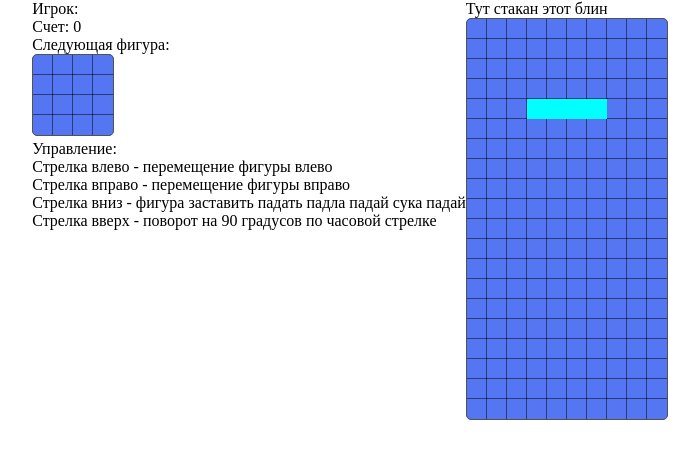
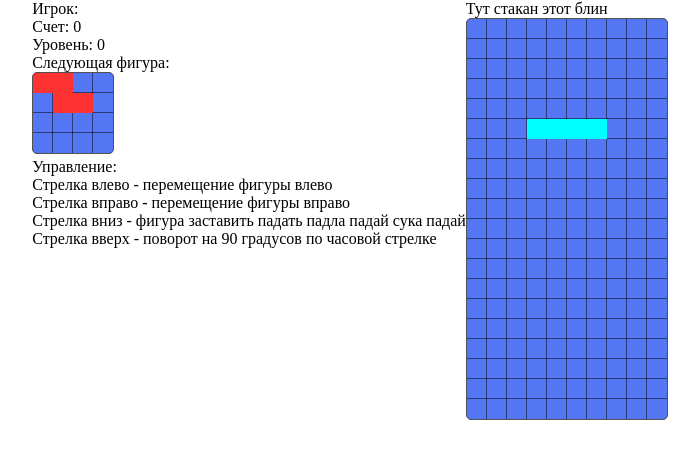
Before and after one commit to AlexanderKamynin/tetris, a plain HTML site: page index.html in a window 1280 px wide. Shown: the whole page, without its empty margins (290-989 px from the left). Drawn offline with Linux system fonts and the light colour scheme.

Commit message:
main tetris mechanics done

```diff
--- a/index.html
+++ b/index.html
@@ -18,7 +18,8 @@
     <div id="main">
       <div id="information">
           <p>Игрок:</p>
-          <p>Счет: <span>0</span></p>
+          <p>Счет: <span id="score">0</span></p>
+          <p>Уровень: <span id="level">0</span></p>
 
           <p>Следующая фигура:</p>
           <canvas id="figure_preview"></canvas>
--- a/src/main.js
+++ b/src/main.js
@@ -4,8 +4,11 @@ import {FPS, colors, tetrominos} from "./const.js";
 
 class Engine {
     constructor() {
-        //this.status = 'Play';
-        //this.score = 0;
+        this.score = 0;
+        this.score_elem = document.getElementById("score")
+        this.level = 1;
+        this.level_elem = document.getElementById("level")
+
         this.frame_number = 0;
         this.game_over = false;
 
@@ -40,12 +43,23 @@ class Engine {
     }
 
     get_next_tetromino() {
-        // нет последовательности тетромино? генерируем
+        // нет последовательности тетромино или тетромино осталось последнее? генерируем
         if (this.tetromino_sequence.length === 0) {
             this.generate_sequence();
         }
 
+        // текущее тетромино
         const name = this.tetromino_sequence.pop();
+
+        if (this.tetromino_sequence.length === 0){
+            this.generate_sequence();
+        }
+
+        // будущее тетромино
+        const preview_name = this.tetromino_sequence.at(-1);
+        const preview_matrix = tetrominos[preview_name];
+        this.preview_tetromino(preview_name, preview_matrix);
+
         const tetromino_matrix = tetrominos[name];
         // Определяется стартовое положение элементов
         const column = this.playground_map.width / 2 - Math.ceil(tetromino_matrix[0].length / 2);
@@ -59,6 +73,19 @@ class Engine {
             row: row,        // текущая строка
             column: column   // текущий столбец
         };
+    }
+
+    preview_tetromino(name, matrix) {
+        // чистим предыдущее тетромино на preview элементе
+        this.figure_preview_renderer.render_playground();
+
+        const color = colors[name];
+        this.figure_preview_renderer.render_tetromino(color, {
+            name: name,
+            matrix: matrix,
+            row: 0,
+            column: 0
+        })
     }
 
     rotate(matrix) {
@@ -98,6 +125,7 @@ class Engine {
                         this.show_game_over();
                         return;
                     }
+
                     // не вышли за границы поля - записываем в массив поля новую фигуру
                     this.playground_map.map[this.current_tetromino.row + row][this.current_tetromino.column + column].color = colors[this.current_tetromino.name];
                     this.playground_map.map[this.current_tetromino.row + row][this.current_tetromino.column + column].fill = 1;
@@ -105,11 +133,16 @@ class Engine {
             }
         }
 
+        this.score += 100;
+
         //проверяем, что ряды очистились
         for (let row = this.playground_map.height - 1; row >= 0; )
         {
             if (this.playground_map.map[row].every(cell => cell.fill == 1))
             {
+                this.level += 1;
+                this.score += 1000;
+
                 for (let r = row; r >= 0; r--)
                 {
                     for (let c = 0; c < this.playground_map.width; c++)
@@ -124,6 +157,9 @@ class Engine {
                 row--;
             }
         }
+
+        this.score_elem.textContent = new Intl.NumberFormat("ru-RU").format(this.score)
+        this.level_elem.textContent = this.level
 
         this.current_tetromino = this.get_next_tetromino();
     }
@@ -174,16 +210,24 @@ class Engine {
         })
     }
 
-    start() {
+    start()
+    {
         if (!this.game_over)
         {
             requestAnimationFrame(this.start.bind(this));
-        }
 
             this.playground_renderer.render_playground();
 
-        if (this.current_tetromino){
-            if (++(this.frame_number) > FPS)
+            if (this.current_tetromino)
+            {
+
+                let speed = FPS - 5 * this.level;
+                // for high level
+                if (speed < 10){
+                    speed = 10
+                }
+
+                if (++(this.frame_number) > speed)
                 {
                     this.current_tetromino.row++;
                     this.frame_number = 0;
@@ -199,6 +243,8 @@ class Engine {
             this.playground_renderer.render_tetromino(color, this.current_tetromino);
             }
         }
+        return;
+    }
 }
 
 
```
Also changed, not shown: src/game_storage.js (added, +18 -0 lines), 1 other file. Lines whose indentation alone changed are shown as unchanged.
